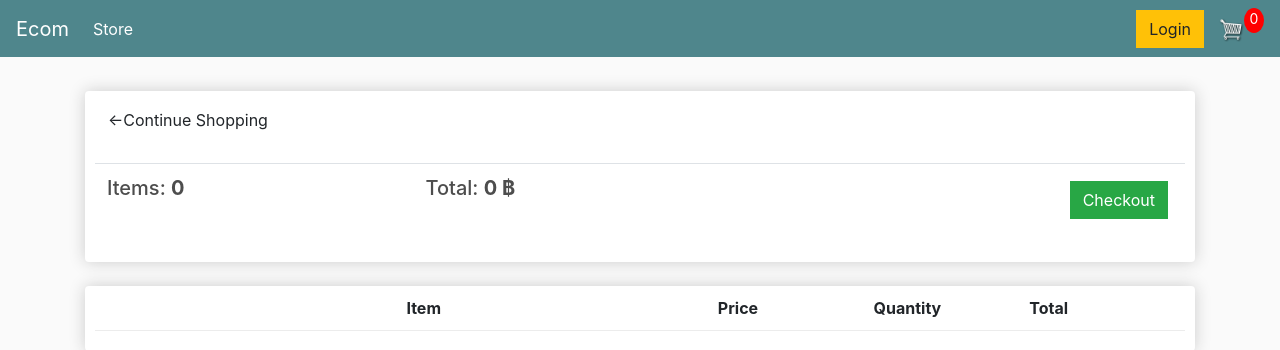
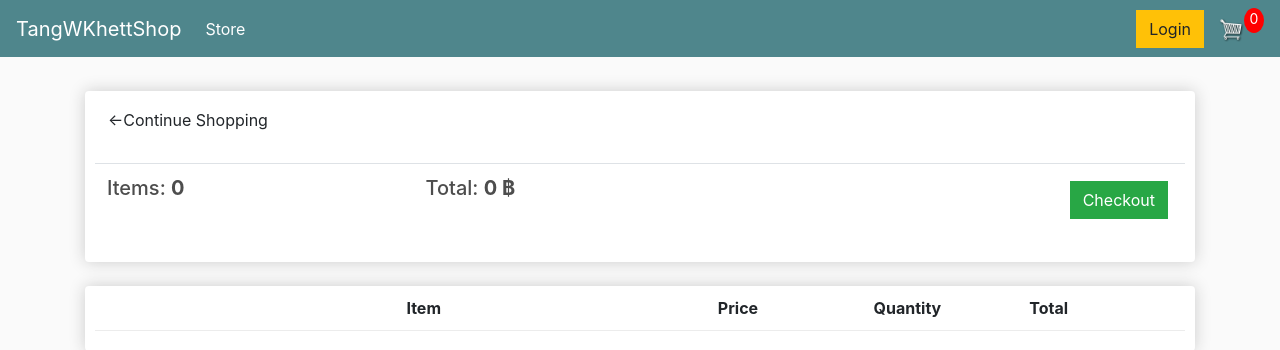
Before and after one commit to TangTuTy/KhenWTang, a Django app: page /cart/ in a window 1280 px wide. Shown: the top 350 px of the page. Run offline with Django 4.2, Linux system fonts and the light colour scheme; lists and menus that the app fills with data are empty; some libraries are stand-ins or nearby versions.

Commit message:
Change name
Ecom to TangWKhett Shop

```diff
--- a/Project100/store/templates/store/main.html
+++ b/Project100/store/templates/store/main.html
@@ -2,7 +2,7 @@
 {% load static %}
 <html>
 <head>
-	<title>Ecom</title>
+	<title>TangWKhettShop</title>
 
 	<meta name="viewport" content="width=device-width, initial-scale=1, maximum-scale=1, minimum-scale=1" />
 
@@ -62,7 +62,7 @@
 <body>
 
 	<nav class="navbar navbar-expand-lg navbar-dark bg-dark">
-	  <a class="navbar-brand" href="{% url 'store' %}">Ecom</a>
+	  <a class="navbar-brand" href="{% url 'store' %}">TangWKhettShop</a>
 	  <button class="navbar-toggler" type="button" data-toggle="collapse" data-target="#navbarSupportedContent" aria-controls="navbarSupportedContent" aria-expanded="false" aria-label="Toggle navigation">
 	    <span class="navbar-toggler-icon"></span>
 	  </button>
```
Also changed, not shown: Project100/db.sqlite3.
